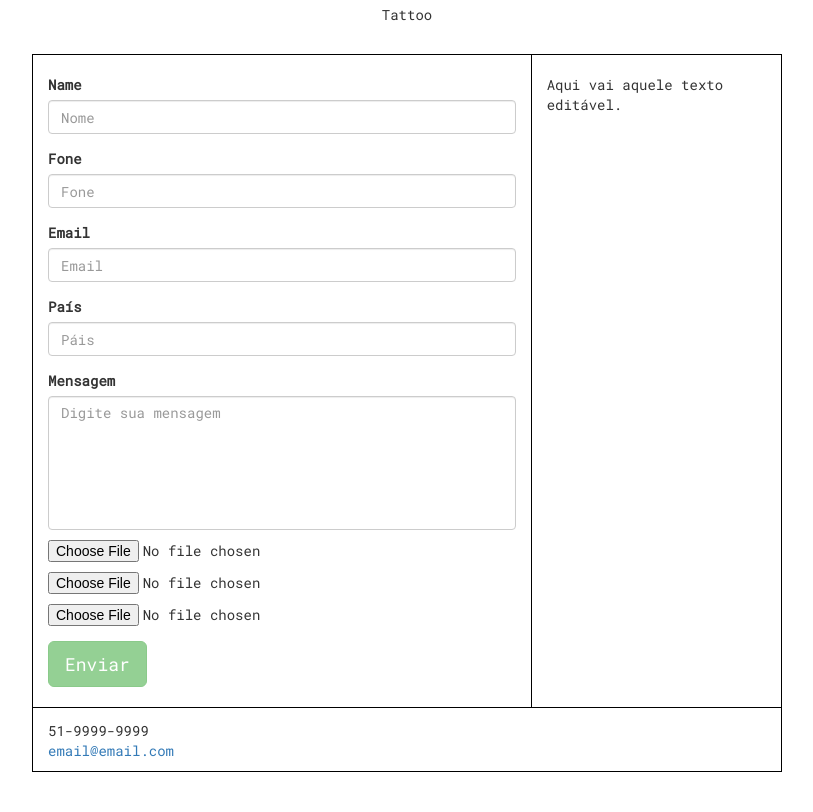
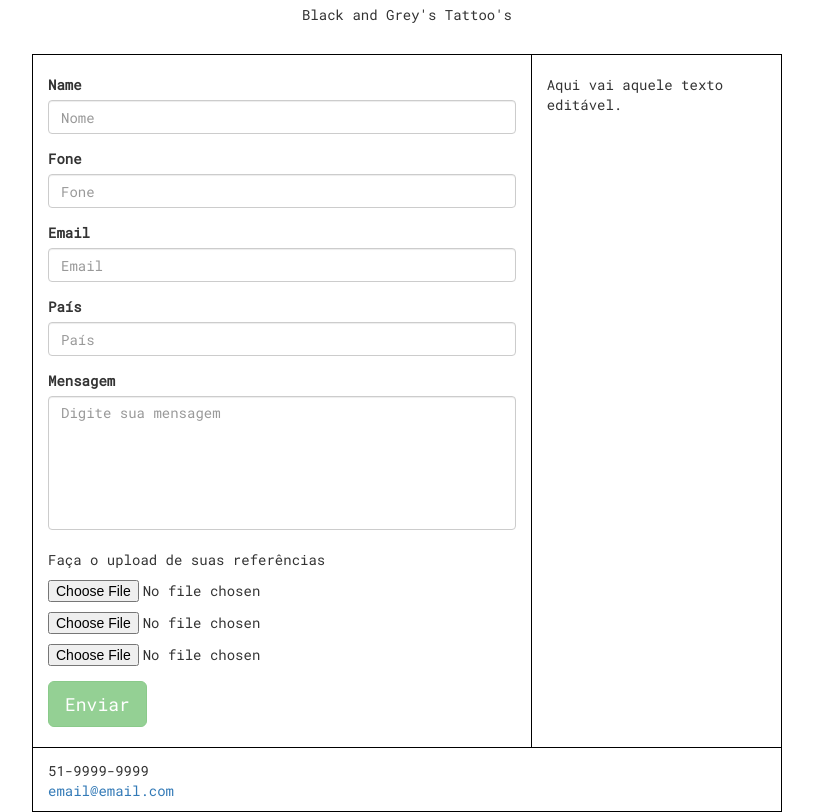
Before and after one commit to fillipepacheco/contact, a plain HTML site: page index.html in a window 1280 px wide. Shown: the part 65-877 px from the top of the page, without its empty margins (233-1046 px from the left). Before the commit the page ends 837 px from the top, so only its background shows below. Drawn offline with nearby package versions, Linux system fonts and the light colour scheme.

Commit message:
Update index.html

```diff
--- a/index.html
+++ b/index.html
@@ -15,7 +15,7 @@
 		<div class="row">
 			<div class="col-xl-12 top">
 				<h1 class="text-center">Filipe Pacheco</h1>
-				<p class="text-center">Tattoo</p>
+				<p class="text-center">Black and Grey's Tattoo's</p>
 			</div>
 		</div>
 		<div class="row box">
@@ -40,12 +40,14 @@
 
 					<div class="form-group">
 						<label for="Name">País</label>
-						<input type="text" class="form-control" id="pais" placeholder="Páis" name="País">
+						<input type="text" class="form-control" id="pais" placeholder="País" name="País">
 					</div>
 
 					<div class="form-group">
 						<label for="Name">Mensagem</label>
 						<textarea type="text" class="form-control" rows= "6" id="desc" placeholder="Digite sua mensagem" name="Desc"></textarea>
+						<br>
+						<p>Faça o upload de suas referências</p>
 						<input type="file" class="file" name="upload1">
 						<input type="file" class="file" name="upload2">
 						<input type="file" class="file" name="upload3">
```
